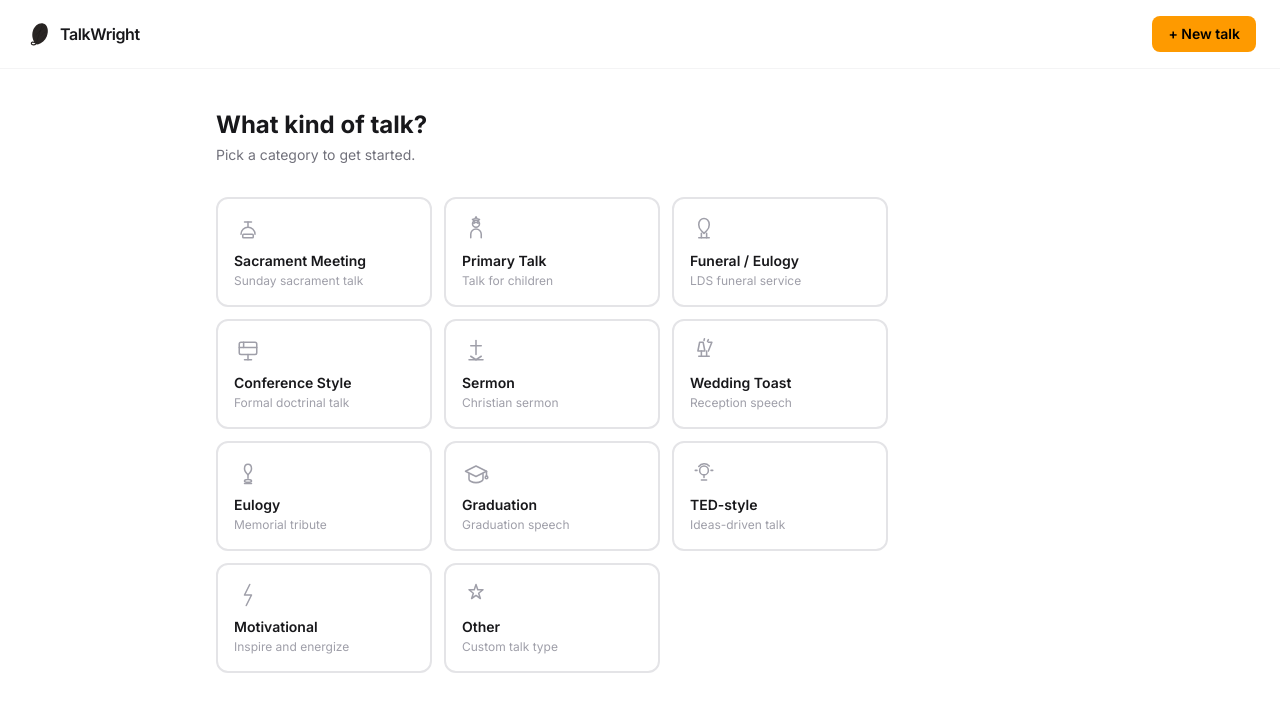
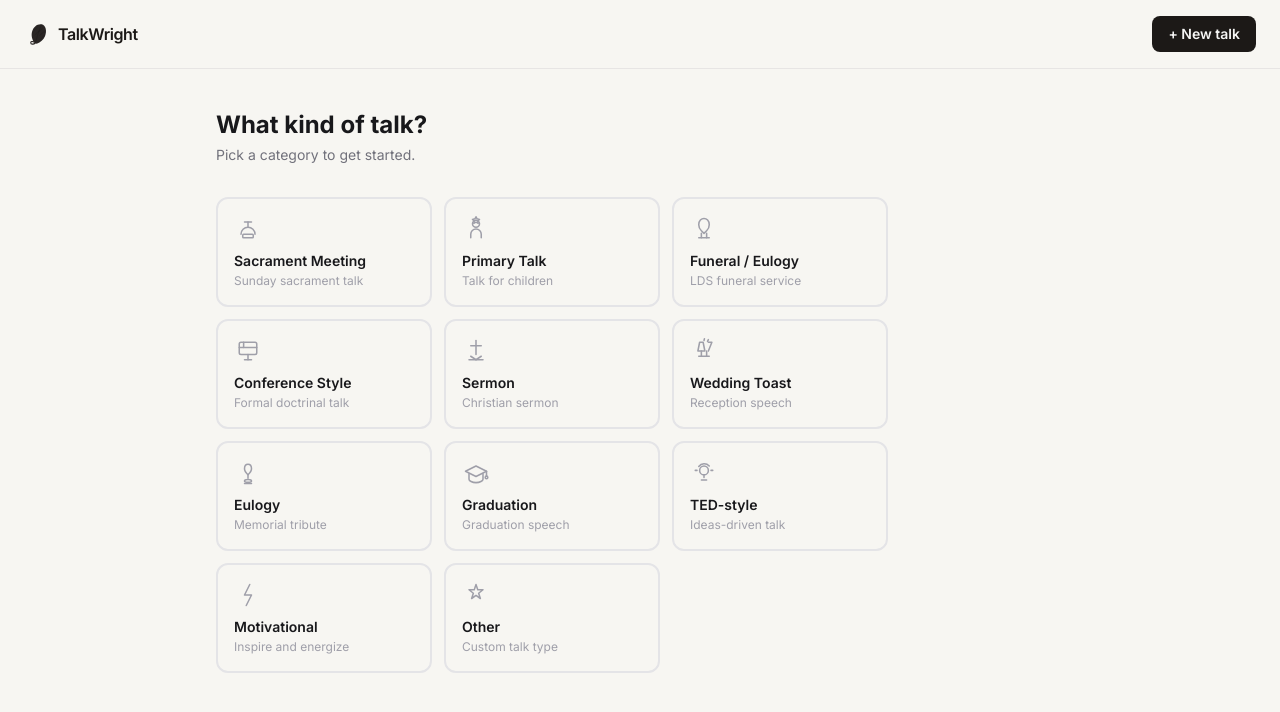
Before and after one commit to rockytauceti/talkwright, a Next.js app: page /dashboard/new in a window 1280 px wide. Shown: the top 712 px of the page. Built offline with nearby package versions, Linux system fonts and the light colour scheme.

Commit message:
style: dashboard — warm paper bg, stone-900 actions

```diff
--- a/src/app/dashboard/layout.tsx
+++ b/src/app/dashboard/layout.tsx
@@ -4,16 +4,16 @@ import Logo from '@/components/Logo'
 
 export default function DashboardLayout({ children }: { children: React.ReactNode }) {
   return (
-    <div className="min-h-screen bg-white">
-      <header className="border-b border-zinc-100 px-6 py-4 flex items-center justify-between">
+    <div className="min-h-screen bg-[#f7f6f2]">
+      <header className="bg-[#f7f6f2] border-b border-stone-200 px-6 py-4 flex items-center justify-between">
         <Link href="/dashboard" className="flex items-center gap-2.5">
-          <Logo size={26} theme="light" />
-          <span className="font-semibold text-zinc-900 tracking-tight">TalkWright</span>
+          <Logo size={24} theme="light" />
+          <span className="font-semibold text-stone-900 tracking-tight">TalkWright</span>
         </Link>
         <div className="flex items-center gap-4">
           <Link
             href="/dashboard/new"
-            className="bg-amber-500 hover:bg-amber-400 text-black text-sm font-semibold rounded-lg px-4 py-2 transition-colors"
+            className="bg-stone-900 hover:bg-stone-800 text-stone-100 text-sm font-semibold rounded-lg px-4 py-2 transition-colors"
           >
             + New talk
           </Link>
```
